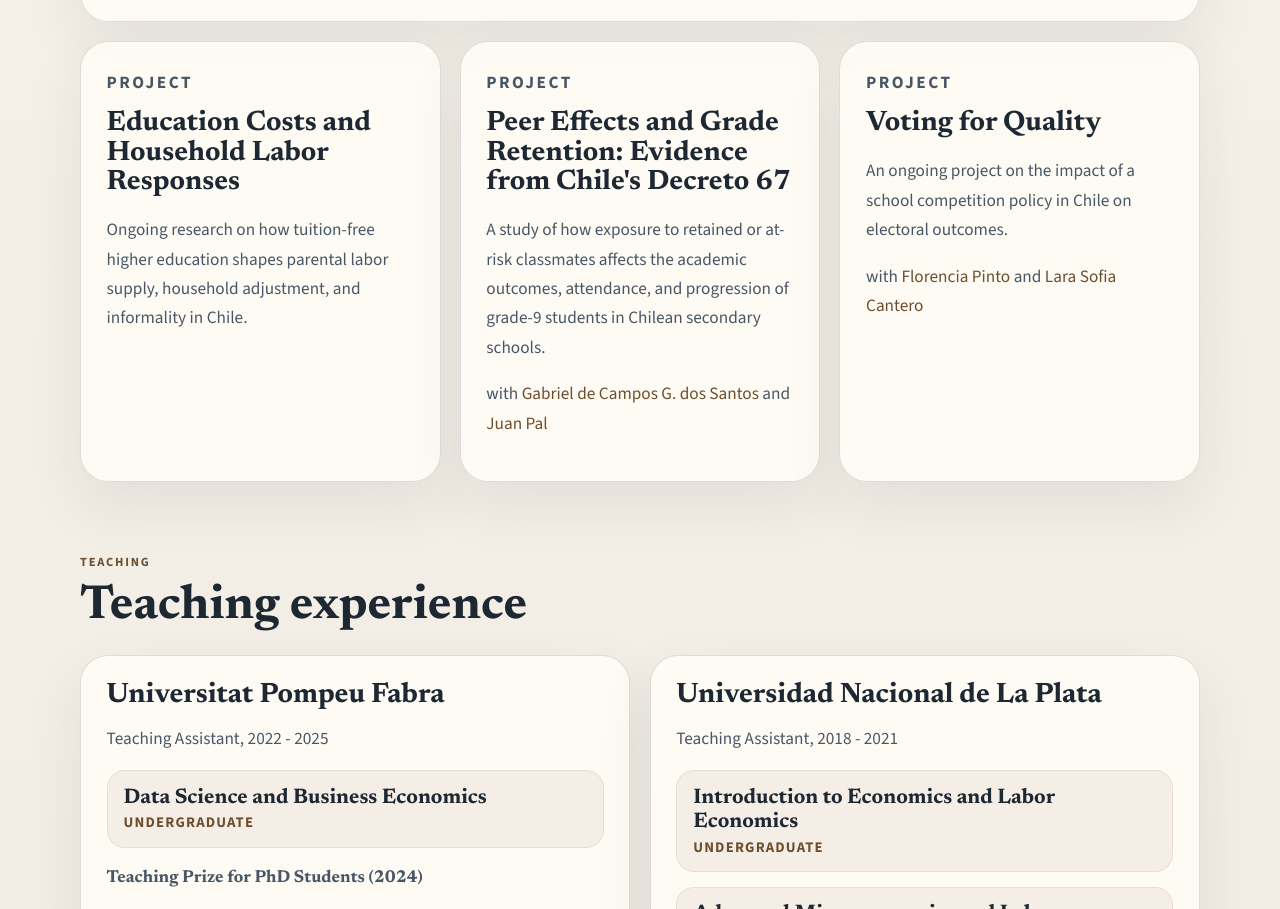
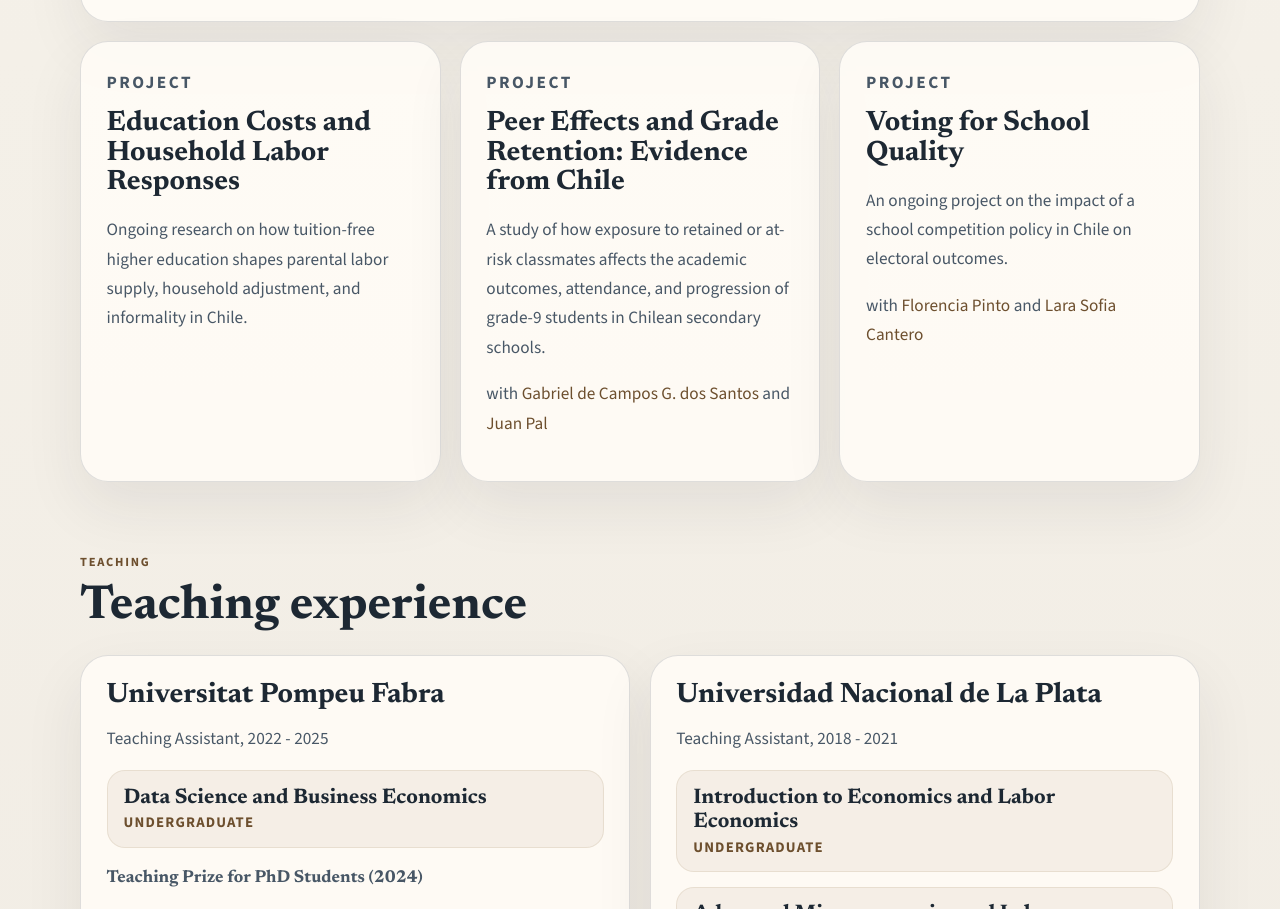
Before and after one commit to joaquinvarvasino/joaquinvarvasino.github.io, a plain HTML site: page index.html in a window 1280 px wide. Shown: the part 1784-2693 px from the top of the page. Drawn offline with nearby package versions, Linux system fonts and the light colour scheme.

Commit message:
Update project titles

```diff
--- a/index.html
+++ b/index.html
@@ -133,7 +133,7 @@
 
           <article class="project-card">
             <p class="project-type">Project</p>
-            <h3>Peer Effects and Grade Retention: Evidence from Chile's Decreto 67</h3>
+            <h3>Peer Effects and Grade Retention: Evidence from Chile</h3>
             <p>
               A study of how exposure to retained or at-risk classmates affects the academic
               outcomes, attendance, and progression of grade-9 students in Chilean secondary
@@ -149,7 +149,7 @@
 
           <article class="project-card">
             <p class="project-type">Project</p>
-            <h3>Voting for Quality</h3>
+            <h3>Voting for School Quality</h3>
             <p>
               An ongoing project on the impact of a school competition policy in Chile on
               electoral outcomes.
```
